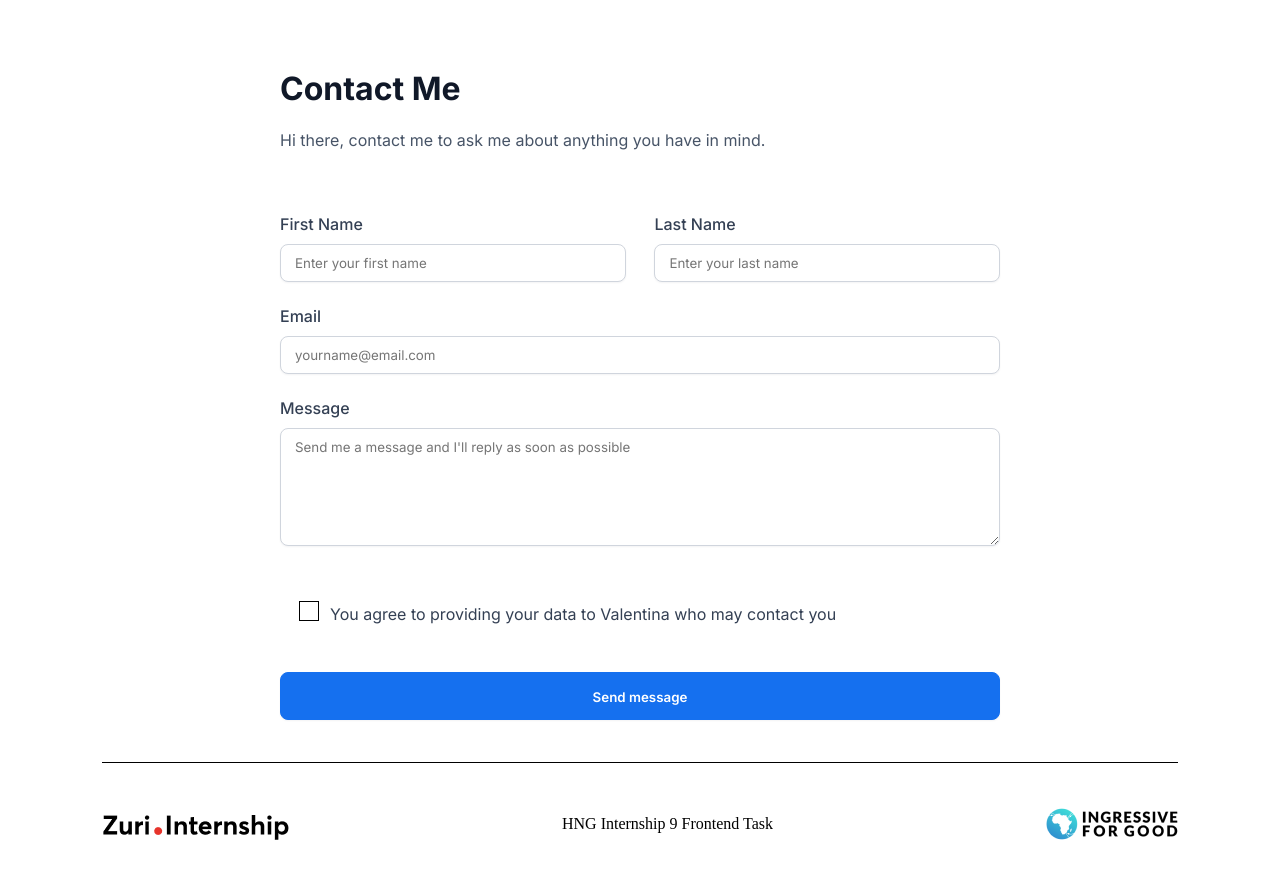
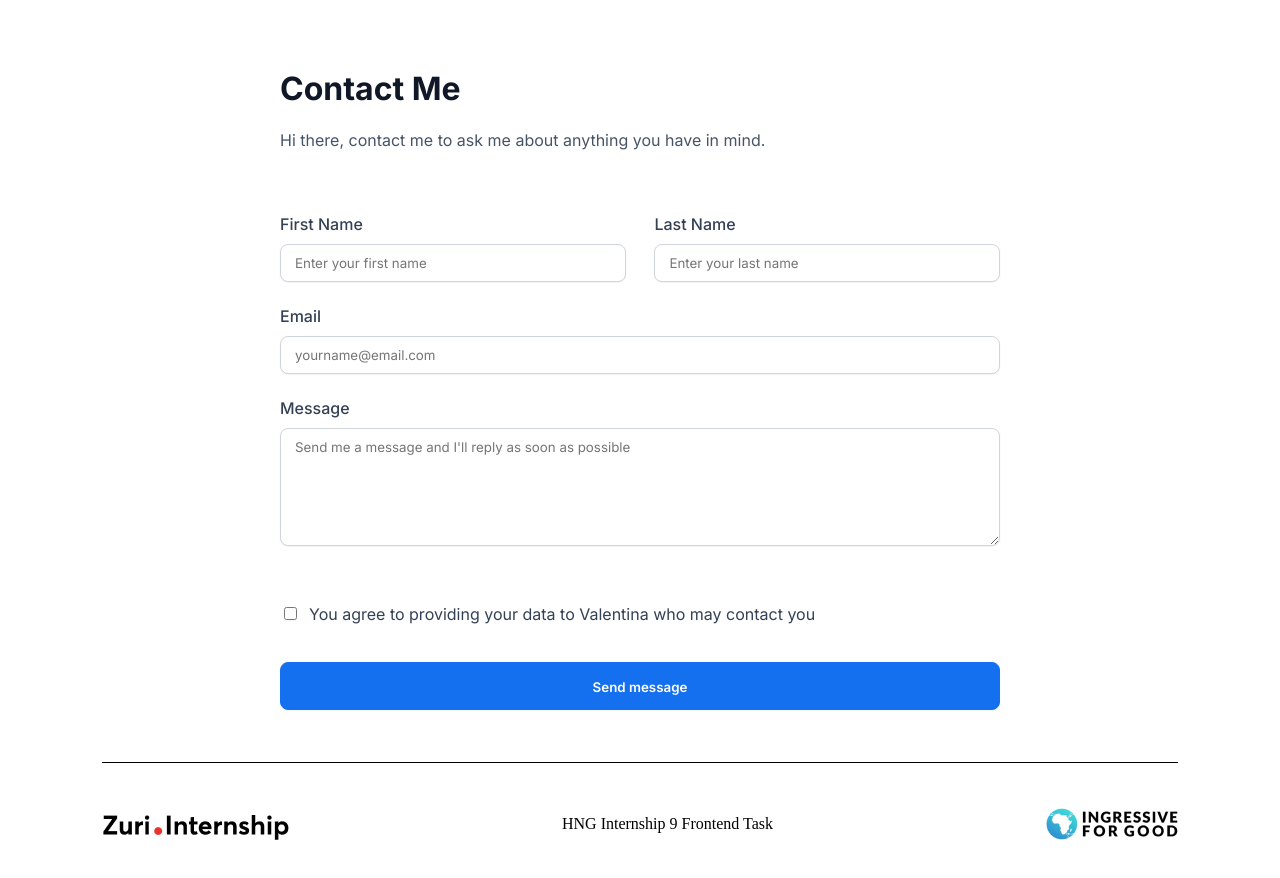
Before and after one commit to queen-x-vee/hng-frontend-stage-1-task, a React (Create React App) app: page /contact in a window 1280 px wide. Shown: the top 878 px of the page. Built offline with nearby package versions, Linux system fonts and the light colour scheme.

Commit message:
feat:alert implemented if form was successfully submitted

```diff
--- a/src/components/contactForm/ContactForm.js
+++ b/src/components/contactForm/ContactForm.js
@@ -27,6 +27,7 @@ const ContactForm = () => {
   function handleSubmit(event) {
     event.preventDefault();
     setFormErrors(validate(formData));
+    alert('Your message has been sent!')
   }
   useEffect(() => {
     console.log(formErrors);
@@ -38,6 +39,7 @@ const ContactForm = () => {
     /*const regex = /^[^\s@]+@[^\s@]+\.[^\s@]{2,}$/i*/
     if (!values.message) {
       errors.message = "Please enter a message";
+      errors.style='red'
     }
     if (!values.isChecked) {
       errors.isChecked = "Please tick this box";
@@ -99,6 +101,7 @@ const ContactForm = () => {
               value={formData.message}
               name="message"
               onChange={handleChange}
+              style={{borderColor:formErrors.style}}
             ></textarea>
             <p style={{ color: "red" }}>{formErrors.message}</p>
           </div>
--- a/src/components/contactForm/contactForm.css
+++ b/src/components/contactForm/contactForm.css
@@ -38,15 +38,15 @@ input[placeholder], textarea[placeholder] {
 }
 
 
-/*nput[type='checkbox']{
+input[type='checkbox']{
   margin-right: 12px;
   padding: 40px;
 }
 input[type='checkbox']:checked{
   background-color: red;
   border:1px solid rgba(21, 112, 239, 1);
-}*/
-[type='checkbox']{
+}
+/*[type='checkbox']{
   opacity:0;
 }
 [type='checkbox'] + label{
@@ -73,7 +73,7 @@ input[type='checkbox']:checked{
   height: 18px;
   outline: 2px solid rgba(21, 112, 239, 1);;
   background: #ffff;
-}
+}*/
 button {
   border: 1px solid rgba(21, 112, 239, 1);
   box-shadow: 0px 1px 2px 0px rgba(16, 24, 40, 0.05);
```
